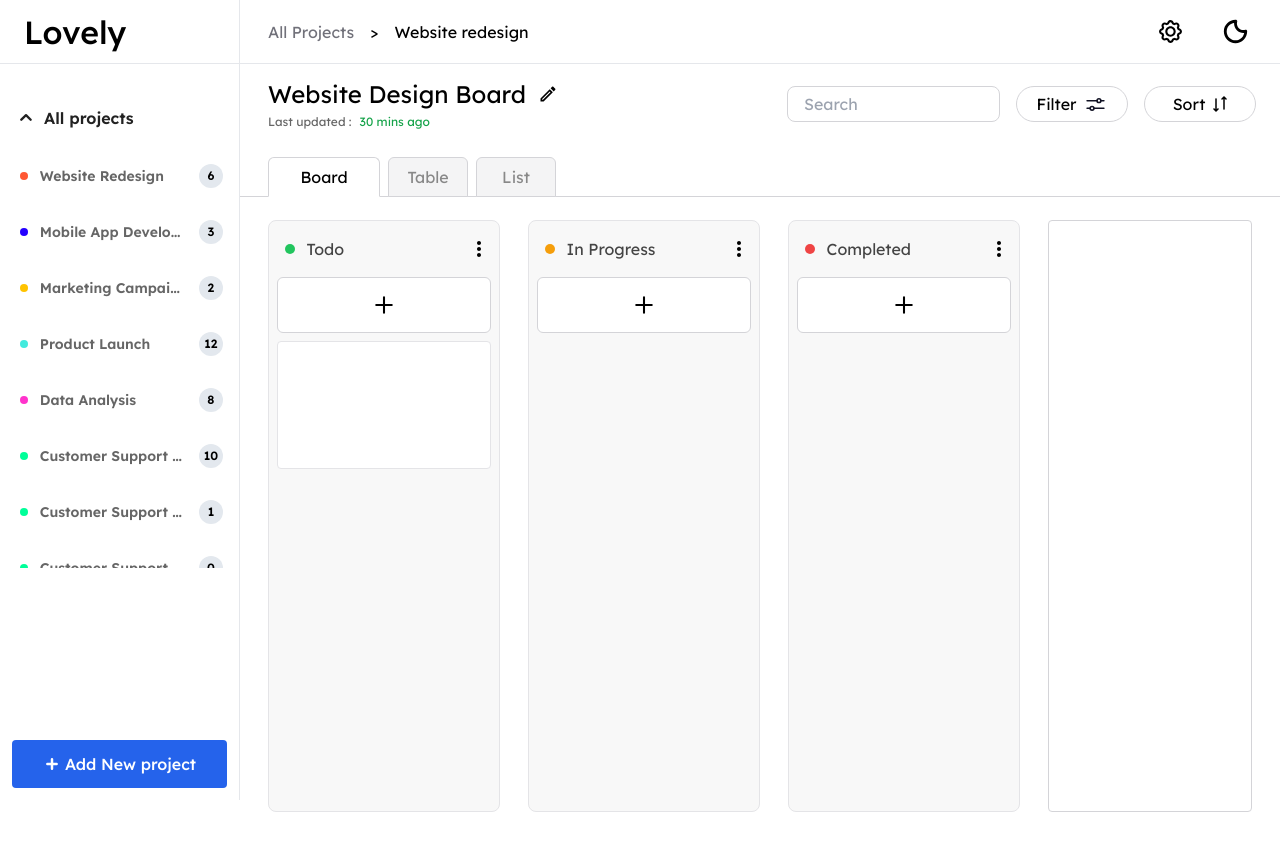
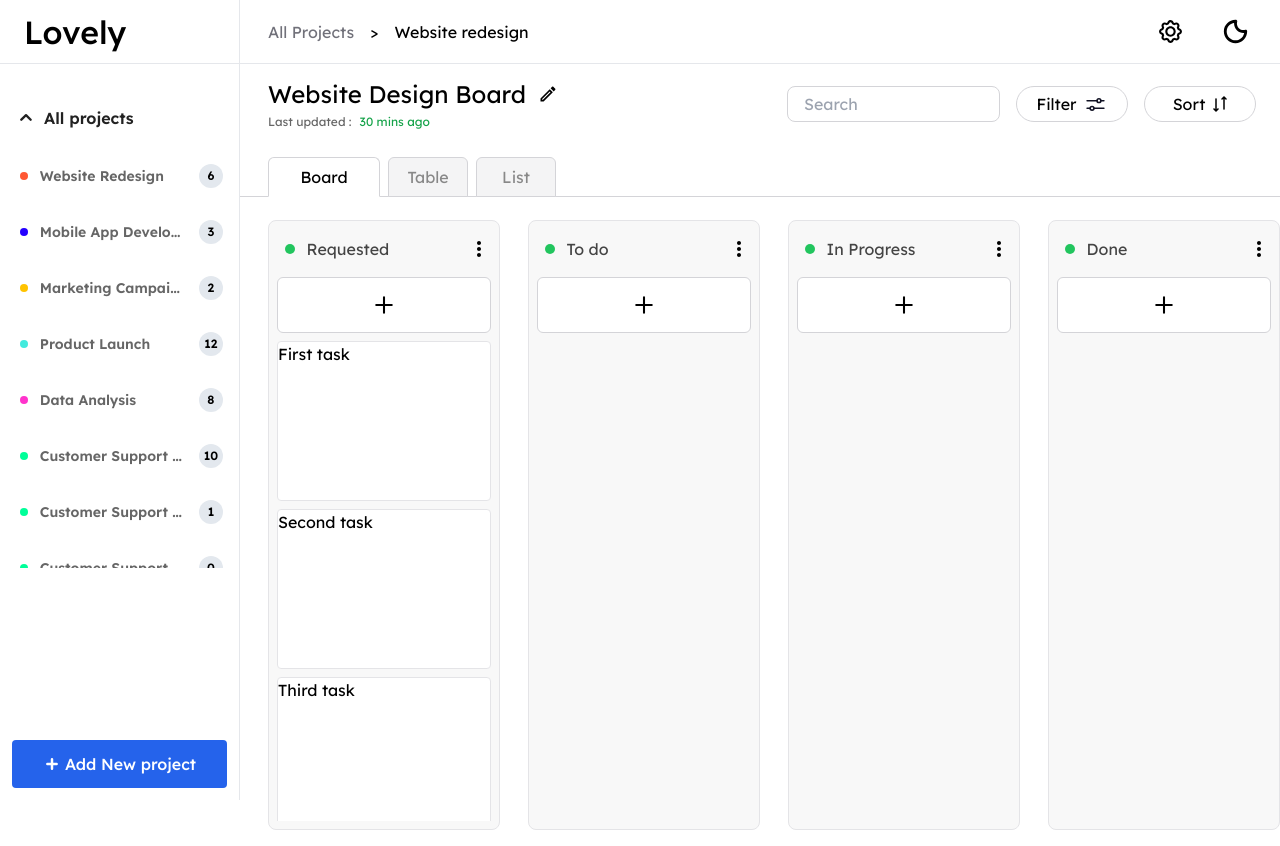
Before and after one commit to Jeff-Maina/tasks, a Next.js app: page /Dashboard in a window 1280 px wide. Built offline with nearby package versions, Linux system fonts and the light colour scheme.

Commit message:
dnd logic successfully implemented :)

```diff
--- a/next.config.js
+++ b/next.config.js
@@ -1,6 +1,6 @@
 /** @type {import('next').NextConfig} */
 const nextConfig = {
-  reactStrictMode: true,
+  // reactStrictMode: true,
 }
 
 module.exports = nextConfig
--- a/package.json
+++ b/package.json
@@ -14,7 +14,9 @@
     "next": "13.4.12",
     "postcss": "8.4.27",
     "react": "18.2.0",
+    "react-beautiful-dnd": "^13.1.1",
     "react-dom": "18.2.0",
-    "tailwindcss": "3.3.3"
+    "tailwindcss": "3.3.3",
+    "uuid": "^9.0.0"
   }
 }
--- a/src/pages/Dashboard.js
+++ b/src/pages/Dashboard.js
@@ -1,6 +1,8 @@
 import { AnimatePresence, motion } from "framer-motion";
 import Head from "next/head";
 import { useState } from "react";
+import { DragDropContext, Draggable, Droppable } from "react-beautiful-dnd";
+import { v4 as uuid } from "uuid";
 
 const Dashboard = () => {
   return (
@@ -815,6 +817,41 @@ const FilterMenu = () => {
 };
 
 const TasksBody = () => {
+  const finalSpaceCharacters = [
+    {
+      id: "gary",
+      name: "Gary Goodspeed",
+    },
+    {
+      id: "cato",
+      name: "Little Cato",
+    },
+    {
+      id: "kvn",
+      name: "KVN",
+    },
+    {
+      id: "mooncake",
+      name: "Mooncake",
+    },
+    {
+      id: "quinn",
+      name: "Quinn Ergon",
+    },
+  ];
+
+  const [characters, updateCharacters] = useState(finalSpaceCharacters);
+
+  function handleOnDragEnd(result) {
+    if (!result.destination) return;
+
+    const items = Array.from(characters);
+    const [reorderedItem] = items.splice(result.source.index, 1);
+    items.splice(result.destination.index, 0, reorderedItem);
+
+    updateCharacters(items);
+  }
+
   const [activeView, setActiveView] = useState("Board");
   const boardView = activeView === "Board";
   const tableView = activeView === "Table";
@@ -824,6 +861,74 @@ const TasksBody = () => {
     setActiveView(view);
   };
 
+  // dragging logic;
+
+  const itemsFromBackend = [
+    { id: "item1", content: "First task" },
+    { id: "item2", content: "Second task" },
+    { id: "item3", content: "Third task" },
+    { id: "item4", content: "Fourth task" },
+    { id: "item5", content: "Fifth task" },
+  ];
+
+  const columnsFromBackend = {
+    column1: {
+      name: "Requested",
+      items: itemsFromBackend,
+    },
+    column2: {
+      name: "To do",
+      items: [],
+    },
+    column3: {
+      name: "In Progress",
+      items: [],
+    },
+    column4: {
+      name: "Done",
+      items: [],
+    },
+  };
+
+  const [columns, setColumns] = useState(columnsFromBackend);
+
+  const onDragEnd = (result, columns, setColumns) => {
+    if (!result.destination) return;
+    const { source, destination } = result;
+
+    if (source.droppableId !== destination.droppableId) {
+      const sourceColumn = columns[source.droppableId];
+      const destColumn = columns[destination.droppableId];
+      const sourceItems = [...sourceColumn.items];
+      const destItems = [...destColumn.items];
+      const [removed] = sourceItems.splice(source.index, 1);
+      destItems.splice(destination.index, 0, removed);
+      setColumns({
+        ...columns,
+        [source.droppableId]: {
+          ...sourceColumn,
+          items: sourceItems,
+        },
+        [destination.droppableId]: {
+          ...destColumn,
+          items: destItems,
+        },
+      });
+      console.log(destination);
+    } else {
+      const column = columns[source.droppableId];
+      const copiedItems = [...column.items];
+      const [removed] = copiedItems.splice(source.index, 1);
+      copiedItems.splice(destination.index, 0, removed);
+      setColumns({
+        ...columns,
+        [source.droppableId]: {
+          ...column,
+          items: copiedItems,
+        },
+      });
+    }
+  };
   return (
     <main className="w-full min-h-[50vh] mt-3">
       <section className="w-full h-12">
@@ -867,14 +972,19 @@ const TasksBody = () => {
         </div>
         <div className="w-full border-t border-zinc-300  z-20 bg-white"></div>
       </section>
+      <DragDropContext
+        onDragEnd={(result) => onDragEnd(result, columns, setColumns)}
+      >
         <section className="w-full h-[78vh] grid grid-cols-4">
-        <div className="w-full h-full pl-7 py-4">
+          {Object.entries(columns).map(([columnId, column], index) => {
+            return (
+              <div key={index} className="w-full h-full pl-7 py-4">
                 <div className="w-full h-full border bg-zinc-50 task-column border-zinc-200 p-2 rounded-lg flex flex-col gap-2">
                   <div className="flex w-full h-10  items-center justify-between pl-2">
                     <span className="flex items-center gap-3">
                       <div className="h-[0.6rem] w-[0.6rem] bg-green-500 rounded-full"></div>
                       <div>
-                  <p className="text-[#444]">Todo</p>
+                        <p className="text-[#444]">{column.name}</p>
                       </div>{" "}
                     </span>
 
@@ -906,126 +1016,61 @@ const TasksBody = () => {
                         <path
                           fill="none"
                           stroke="#000"
-                    stroke-linecap="round"
-                    stroke-linejoin="round"
-                    stroke-miterlimit="10"
-                    stroke-width="2"
+                          strokeLinecap="round"
+                          strokeWidth="2"
                           d="M14.5 22V7M7 14.5h15"
                         ></path>
                       </svg>
                     </div>
                   </div>
-            <div className="w-full h-auto">
 
-
-              <div className="border border-zinc-200 bg-white h-32 rounded">
-
+                  <Droppable droppableId={columnId} key={columnId}>
+                    {(provided, snapshot) => {
+                      return (
+                        <div
+                          {...provided.droppableProps}
+                          ref={provided.innerRef}
+                          style={{
+                            background: snapshot.isDraggingOver
+                              ? "lightblue"
+                              : "",
+                          }}
+                          className="w-full h-[60vh] tasks-container flex flex-col gap-2 overflow-auto"
+                        >
+                          {column.items.map((item, index) => {
+                            return (
+                              <Draggable
+                                key={item.id}
+                                draggableId={item.id}
+                                index={index}
+                              >
+                                {(provided, snapshot) => {
+                                  return (
+                                    <div
+                                      key={index}
+                                      ref={provided.innerRef}
+                                      {...provided.draggableProps}
+                                      {...provided.dragHandleProps}
+                                      className="border border-zinc-200 bg-white min-h-[10rem] h-32 w-full rounded"
+                                    >
+                                      {item.content}
                                     </div>
-
+                                  );
+                                }}
+                              </Draggable>
+                            );
+                          })}
+                          {provided.placeholder}
+                        </div>
+                      );
+                    }}
+                  </Droppable>
                 </div>
               </div>
-        </div>
-        <div className="w-full h-full pl-7 py-4">
-          <div className="w-full h-full border bg-zinc-50 task-column border-zinc-200 p-2 rounded-lg flex flex-col gap-2">
-            <div className="flex w-full h-10  items-center justify-between pl-2">
-              <span className="flex items-center gap-3">
-                <div className="h-[0.6rem] w-[0.6rem] bg-amber-500 rounded-full"></div>
-                <div>
-                  <p className="text-[#444]">In Progress</p>
-                </div>{" "}
-              </span>
-
-              <div className="cursor-pointer">
-                <svg
-                  xmlns="http://www.w3.org/2000/svg"
-                  width="24"
-                  height="24"
-                  viewBox="0 0 24 24"
-                  id="more-vert"
-                >
-                  <path fill="none" d="M0 0h24v24H0V0z"></path>
-                  <path d="M12 8c1.1 0 2-.9 2-2s-.9-2-2-2-2 .9-2 2 .9 2 2 2zm0 2c-1.1 0-2 .9-2 2s.9 2 2 2 2-.9 2-2-.9-2-2-2zm0 6c-1.1 0-2 .9-2 2s.9 2 2 2 2-.9 2-2-.9-2-2-2z"></path>
-                </svg>
-              </div>
-            </div>
-            <div className="w-full h-14 rounded-md border border-zinc-300 bg-white grid place-items-center cursor-pointer hover:border-zinc-400">
-              <div>
-                <svg
-                  xmlns="http://www.w3.org/2000/svg"
-                  id="add"
-                  x="0"
-                  y="0"
-                  height="30"
-                  width="30"
-                  version="1.1"
-                  viewBox="0 0 29 29"
-                >
-                  <path
-                    fill="none"
-                    stroke="#000"
-                    stroke-linecap="round"
-                    stroke-linejoin="round"
-                    stroke-miterlimit="10"
-                    stroke-width="2"
-                    d="M14.5 22V7M7 14.5h15"
-                  ></path>
-                </svg>
-              </div>
-            </div>
-          </div>
-        </div>
-        <div className="w-full h-full pl-7 py-4">
-          <div className="w-full h-full border bg-zinc-50 task-column border-zinc-200 p-2 rounded-lg flex flex-col gap-2">
-            <div className="flex w-full h-10  items-center justify-between pl-2">
-              <span className="flex items-center gap-3">
-                <div className="h-[0.6rem] w-[0.6rem] bg-red-500 rounded-full"></div>
-                <div>
-                  <p className="text-[#444]">Completed</p>
-                </div>{" "}
-              </span>
-              <div className="cursor-pointer">
-                <svg
-                  xmlns="http://www.w3.org/2000/svg"
-                  width="24"
-                  height="24"
-                  viewBox="0 0 24 24"
-                  id="more-vert"
-                >
-                  <path fill="none" d="M0 0h24v24H0V0z"></path>
-                  <path d="M12 8c1.1 0 2-.9 2-2s-.9-2-2-2-2 .9-2 2 .9 2 2 2zm0 2c-1.1 0-2 .9-2 2s.9 2 2 2 2-.9 2-2-.9-2-2-2zm0 6c-1.1 0-2 .9-2 2s.9 2 2 2 2-.9 2-2-.9-2-2-2z"></path>
-                </svg>
-              </div>
-            </div>
-            <div className="w-full h-14 rounded-md border border-zinc-300 bg-white grid place-items-center cursor-pointer hover:border-zinc-400">
-              <div>
-                <svg
-                  xmlns="http://www.w3.org/2000/svg"
-                  id="add"
-                  x="0"
-                  y="0"
-                  height="30"
-                  width="30"
-                  version="1.1"
-                  viewBox="0 0 29 29"
-                >
-                  <path
-                    fill="none"
-                    stroke="#000"
-                    stroke-linecap="round"
-                    stroke-linejoin="round"
-                    stroke-miterlimit="10"
-                    stroke-width="2"
-                    d="M14.5 22V7M7 14.5h15"
-                  ></path>
-                </svg>
-              </div>
-            </div>
-          </div>
-        </div>
-        <div className="w-full h-full px-7 py-4">
-          <div className="w-full h-full border border-zinc-300 rounded"></div>
-        </div>
+            );
+          })}
         </section>
+      </DragDropContext>
     </main>
   );
 };
--- a/src/styles/globals.css
+++ b/src/styles/globals.css
@@ -54,3 +54,8 @@ input[type="radio"]:checked {
 .task-column{
   background-color: #f2f2f28e;
 }
+
+
+.tasks-container::-webkit-scrollbar{
+  display: none;
+}
```
Also changed, not shown: src/pages/_document.js (+20 -5 lines), 1 other file (tests, documents, lock files or other folders). Lines whose indentation alone changed are shown as unchanged.
